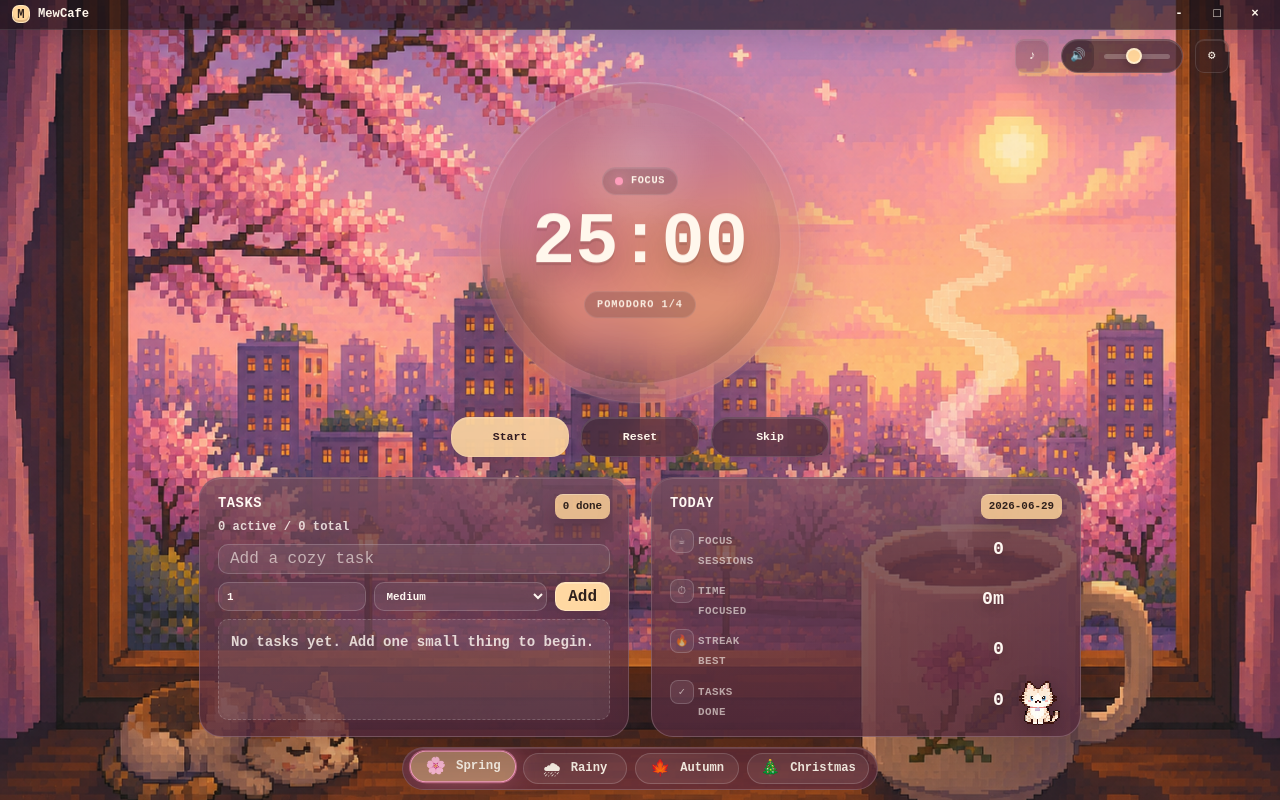
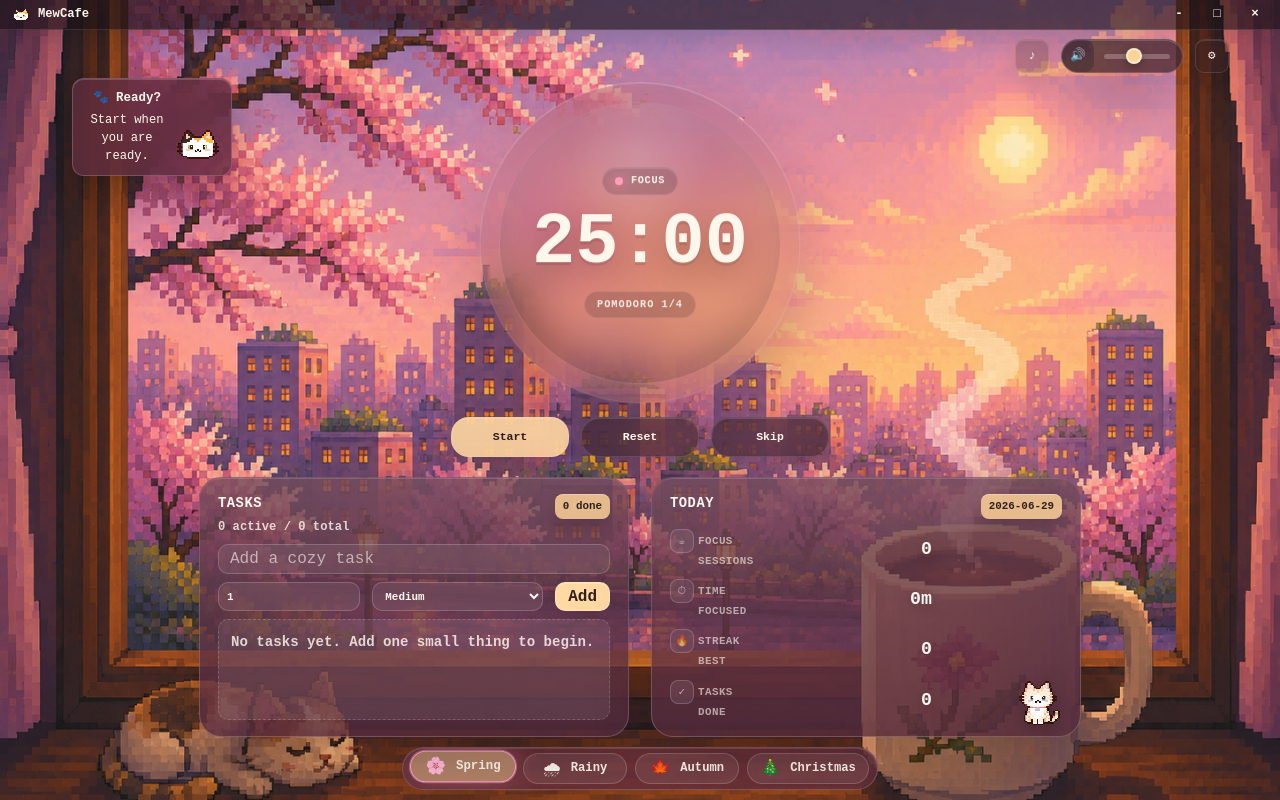
Before and after one commit to anisha-2905/Mewcafe, a React (Vite) app: page / in a window 1280 px wide. Built offline with nearby package versions, Linux system fonts and the light colour scheme.

Commit message:
Update MewCaf

```diff
--- /dev/null
+++ b/src/components/FocusHint.jsx
@@ -0,0 +1,53 @@
+const hints = {
+  focus: {
+    icon: '🌸',
+    title: 'Focus',
+    text: 'Time to focus!'
+  },
+  shortBreak: {
+    icon: '☕',
+    title: 'Short Break',
+    text: 'Sip, breathe, reset.'
+  },
+  longBreak: {
+    icon: '🌙',
+    title: 'Long Break',
+    text: 'Stretch out. You earned it.'
+  },
+  idle: {
+    icon: '🐾',
+    title: 'Ready?',
+    text: 'Start when you are ready.'
+  },
+  paused: {
+    icon: '🐱',
+    title: 'Paused',
+    text: 'Your cup is still warm.'
+  }
+};
+
+function FocusHint({ mode, status }) {
+  const currentHint =
+    status === 'paused'
+      ? hints.paused
+      : status === 'idle'
+        ? hints.idle
+        : hints[mode] ?? hints.focus;
+
+  return (
+    <div className="focus-hint">
+      <div className="focus-hint__content">
+        <div>
+          <div className="focus-hint__title">
+            <span>{currentHint.icon}</span> {currentHint.title}
+          </div>
+          <p>{currentHint.text}</p>
+        </div>
+
+        <img src="./favicon.png" alt="" className="focus-hint__cat" />
+      </div>
+    </div>
+  );
+}
+
+export default FocusHint;
--- a/src/components/PomodoroCard.jsx
+++ b/src/components/PomodoroCard.jsx
@@ -1,3 +1,4 @@
+import FocusHint from './FocusHint.jsx';
 import { motion } from 'framer-motion';
 import { usePomodoroTimer } from '../hooks/usePomodoroTimer.js';
 
@@ -10,6 +11,8 @@ function PomodoroCard() {
       aria-label="Pomodoro timer"
       style={{ '--pomodoro-progress': `${timer.progressDegrees}deg` }}
     >
+      <FocusHint mode={timer.mode} status={timer.status} />
+
       <motion.div
         className="pomodoro-card__timer glass-panel"
         initial={{ opacity: 0, scale: 0.94, y: 14 }}
--- a/src/components/TitleBar.jsx
+++ b/src/components/TitleBar.jsx
@@ -11,7 +11,7 @@ function TitleBar() {
   return (
     <header className="title-bar">
       <div className="title-bar__brand">
-        <span className="title-bar__mark" aria-hidden="true">M</span>
+        <img src="./favicon.png" alt="" className="title-bar__icon" />
         <span>MewCafe</span>
       </div>
 
--- a/src/layout/AppShell.jsx
+++ b/src/layout/AppShell.jsx
@@ -77,7 +77,7 @@ function AppShell() {
         />
       </div>
       <TitleBar />
-      <main className="app-shell" aria-label="MewCafe desktop layout">
+        <main className="app-shell" aria-label="MewCafe desktop layout">
         <TopActions theme={selectedTheme} onOpenSettings={() => setIsSettingsOpen(true)} />
         <PomodoroCard />
         <div className="app-shell__bottom">
--- a/src/styles/global.css
+++ b/src/styles/global.css
@@ -143,6 +143,12 @@ button {
   border-bottom: 1px solid rgba(255, 255, 255, 0.11);
   box-shadow: var(--shadow-small);
   -webkit-app-region: drag;
+}
+.title-bar__icon {
+  width: 18px;
+  height: 18px;
+  object-fit: contain;
+  image-rendering: pixelated;
 }
 
 .title-bar__brand {
@@ -710,8 +716,8 @@ button {
 
 .task-panel__meta {
   display: grid;
-  grid-template-columns: minmax(70px, 0.85fr) minmax(90px, 1fr) auto;
-  gap: 8px;
+  grid-template-columns: 1fr 1.2fr auto;
+  gap: 12px;
   align-items: end;
 }
 
@@ -942,8 +948,8 @@ button {
 
 .stats-panel__grid {
   display: grid;
-  gap: 14px;
-  padding-right: 58px;
+  gap: 16px;
+  padding-right: 130px;
 }
 
 
@@ -1592,3 +1598,52 @@ button {
   }
 
 }
+.focus-hint {
+  position: absolute;
+  top: 48px;
+  left: 72px;
+  z-index: 6;
+  width: 160px;
+  padding: 10px 12px;
+  color: var(--theme-text);
+
+  background: var(--panel-bg);
+  border: 1px solid var(--panel-border);
+  border-radius: 12px;
+
+  box-shadow:
+    0 16px 36px rgba(0,0,0,.28),
+    inset 0 1px 0 rgba(255,255,255,.16);
+
+  backdrop-filter: blur(22px) saturate(160%);
+  -webkit-backdrop-filter: blur(22px) saturate(160%);
+}
+
+.focus-hint__content {
+  display: grid;
+  grid-template-columns: 1fr 42px;
+  align-items: end;
+  gap: 8px;
+}
+
+.focus-hint__title {
+  font-size: 0.78rem;
+  font-weight: 900;
+}
+
+.focus-hint p {
+  margin: 3px 0 0;
+  font-size: 0.76rem;
+}
+
+.focus-hint__cat {
+  width: 42px;
+  height: 42px;
+  object-fit: contain;
+  image-rendering: pixelated;
+}
+.cat{
+    animation:
+        catFloat 3.5s ease-in-out infinite,
+        catBreathing 3.5s ease-in-out infinite;
+}
```
Also changed, not shown: electron/main.js (+4 -4 lines), src/assets/images/cat.png (added).
